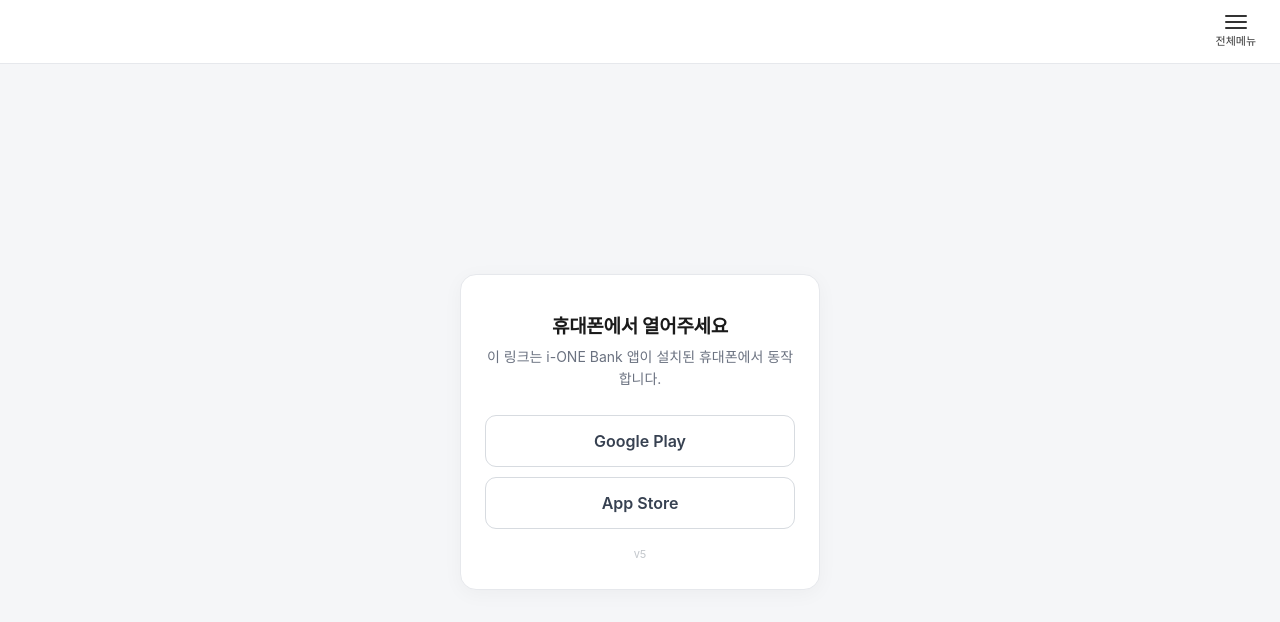
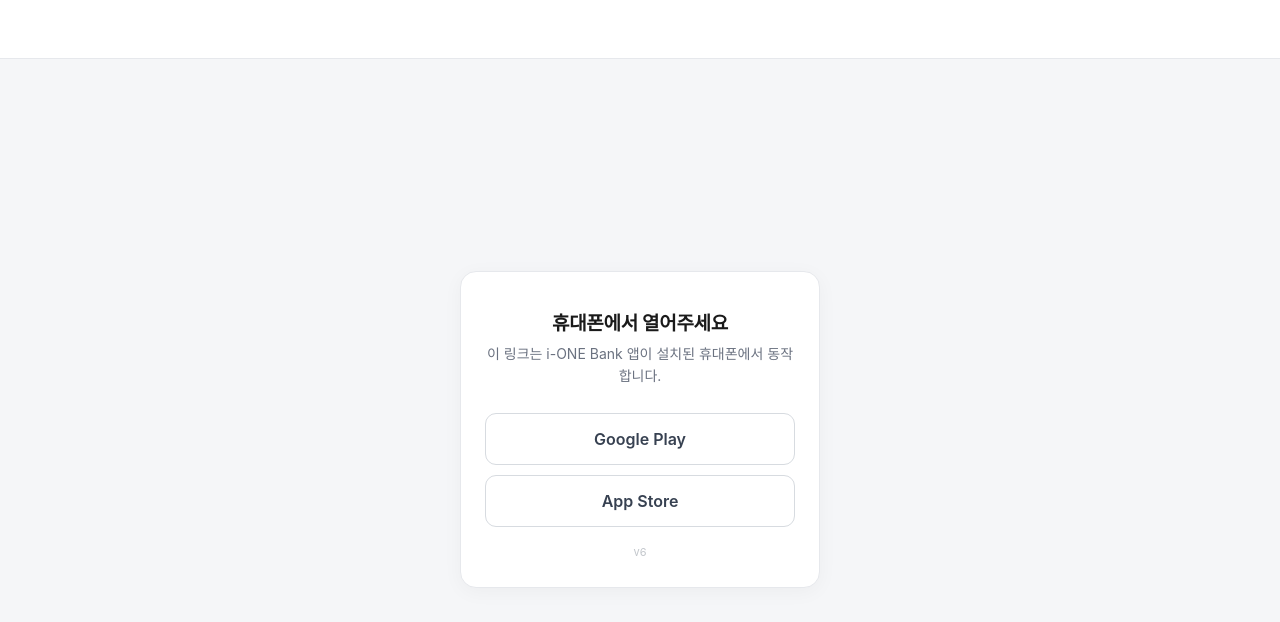
Before and after one commit to dbdudgks/ionebank-open, a plain HTML site: page index.html in a window 1280 px wide. Drawn offline with Linux system fonts and the light colour scheme.

Commit message:
헤더 우측 전체메뉴 버튼 제거
Co-Authored-By: Claude Opus 4.8 <noreply@anthropic.com>
Claude-Session: https://claude.ai/code/session_01SdGJxq99ccsgeMkpThk7tn

```diff
--- a/index.html
+++ b/index.html
@@ -17,17 +17,11 @@
   /* ===== 헤더 (로고는 logo.png 파일을 올리면 표시됩니다) ===== */
   header {
     background: #fff; border-bottom: 1px solid var(--line);
-    display: flex; align-items: center; justify-content: space-between;
+    display: flex; align-items: center;
     padding: 14px 18px; position: sticky; top: 0; z-index: 10;
   }
   .brand { display: flex; align-items: center; gap: 8px; min-height: 30px; }
   .brand img { height: 30px; width: auto; display: block; }
-  .menu {
-    display: flex; flex-direction: column; align-items: center; gap: 3px;
-    color: #333; font-size: 11px; background: none; border: 0; cursor: pointer;
-  }
-  .menu .bars { display: flex; flex-direction: column; gap: 4px; }
-  .menu .bars span { width: 22px; height: 2px; background: #333; border-radius: 2px; }
 
   /* ===== 본문 ===== */
   main { flex: 1; display: flex; align-items: center; justify-content: center; padding: 24px; }
@@ -59,10 +53,6 @@
     <!-- 공식 로고 파일 logo.png 를 저장소에 올리면 아래 이미지가 표시됩니다. -->
     <img src="logo.png" alt="IBK 기업은행" onerror="this.style.display='none'">
   </div>
-  <button class="menu" type="button" aria-label="전체메뉴">
-    <span class="bars"><span></span><span></span><span></span></span>
-    전체메뉴
-  </button>
 </header>
 
 <main>
@@ -72,7 +62,7 @@
     <p id="desc">앱이 열리지 않으면 아래 버튼을 눌러주세요.</p>
     <a class="btn primary" id="openBtn" href="#">앱 열기</a>
     <a class="btn secondary" id="storeBtn" href="#">앱 설치하기</a>
-    <div class="ver">v5</div>
+    <div class="ver">v6</div>
   </div>
 </main>
 
```
